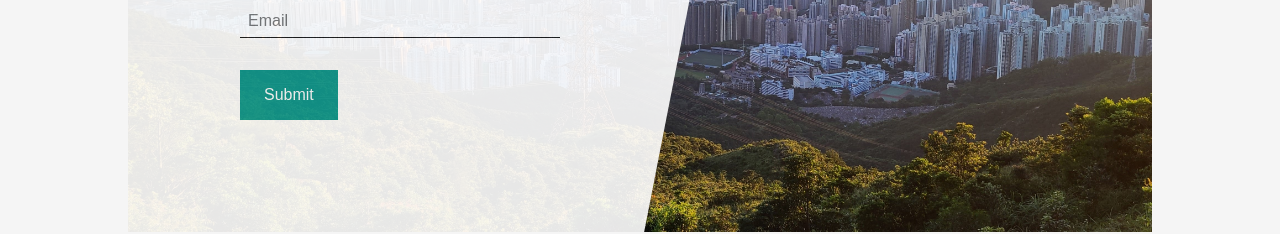
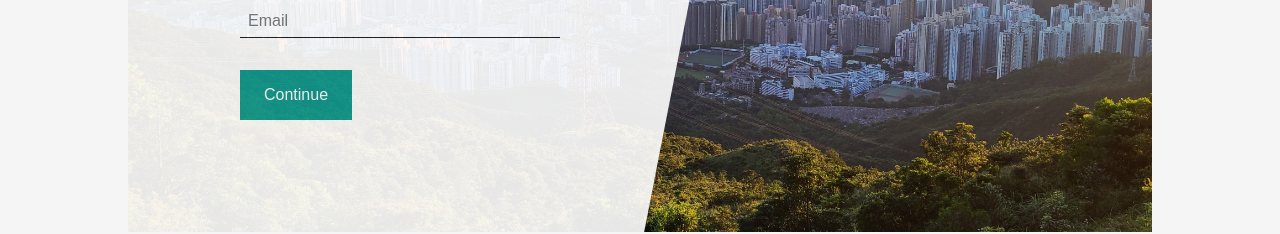
Before and after one commit to Owen-Tam/Hikoats, a plain HTML site: page index.html in a window 1280 px wide. Shown: the part 2055-2289 px from the top of the page. Drawn offline with nearby package versions, Linux system fonts and the light colour scheme; a script that the page names is missing.

Commit message:
Continue value of submit btn

```diff
--- a/index.html
+++ b/index.html
@@ -124,7 +124,7 @@
         <div class="contact"><input type="email" name="email" placeholder='Email'>
           <span class="placeholder email-placeholder">Email</span></div>
 
-        <input class="submit-btn"type="submit"value="Submit">
+        <input class="submit-btn"type="submit"value="Continue">
         </form>
       <img src="peak.jpg" alt="">
       </div>
```
